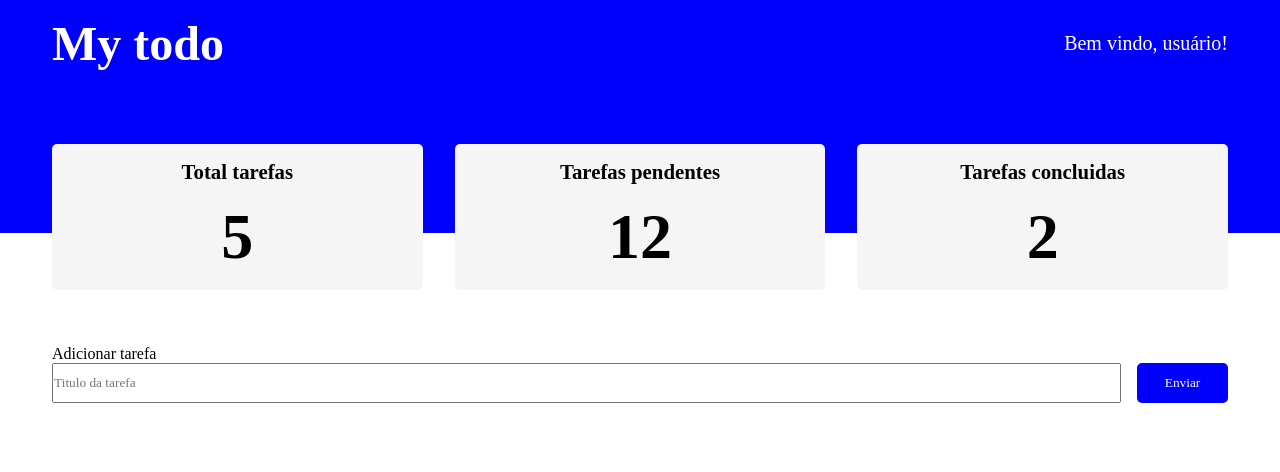
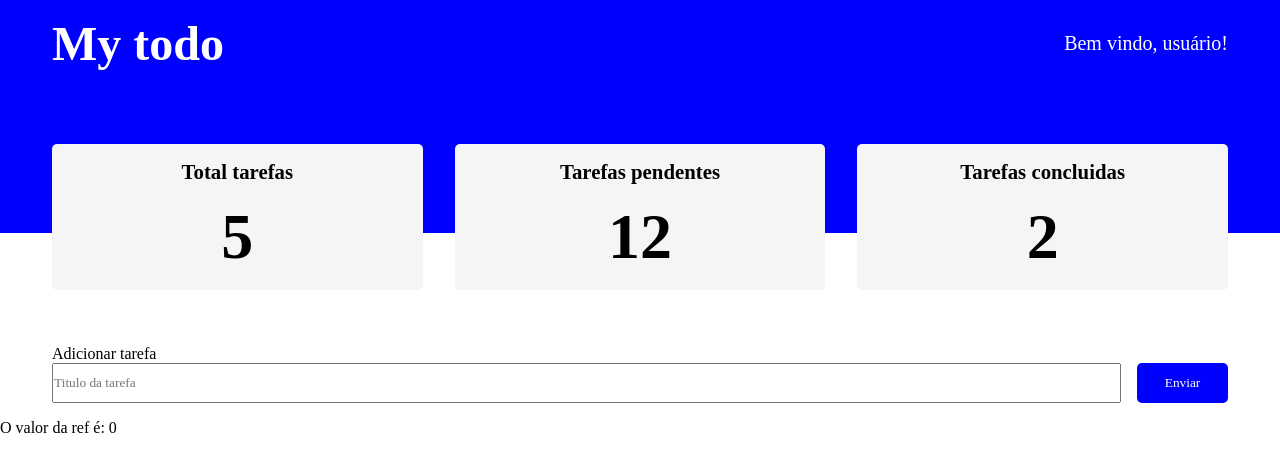
Before and after one commit to Matheus-Patricio/secondReactModule, a React (Create React App) app in the folder todo-list/: page / in a window 1280 px wide. Shown: the top 472 px of the page. Built offline with nearby package versions, Linux system fonts and the light colour scheme.

Commit message:
UseRef first look

```diff
--- a/todo-list/src/App.tsx
+++ b/todo-list/src/App.tsx
@@ -3,14 +3,17 @@ import './styles/global.css'
 import './App.css';
 import { Header } from './components/header/header';
 import { Tasks } from './components/tasks/tasks';
+import { Refs } from './components/concepts/refsConcept';
 
 function App() {
+
+
   return (
     <>
     <Header />
     <Tasks/>
 
-
+    <Refs />
     </>
 
   );
--- /dev/null
+++ b/todo-list/src/components/concepts/refsConcept.tsx
@@ -0,0 +1,11 @@
+import React, { useRef } from "react";
+
+export const Refs: React.FC = () => {
+    const ref = useRef(0)
+
+    return (
+        <div>
+            <span>{`O valor da ref é: ${ref.current}`}</span>
+        </div>
+    )
+}
```
